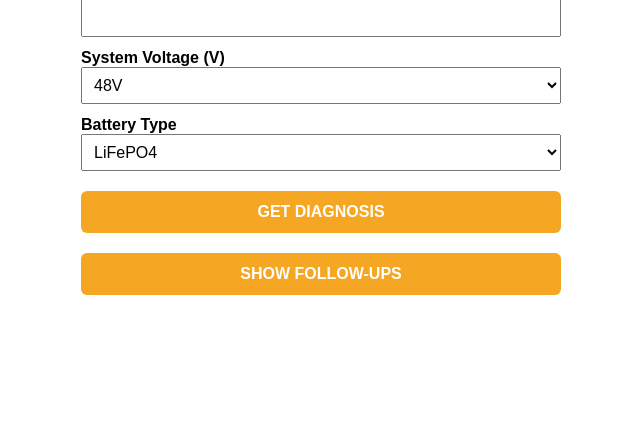
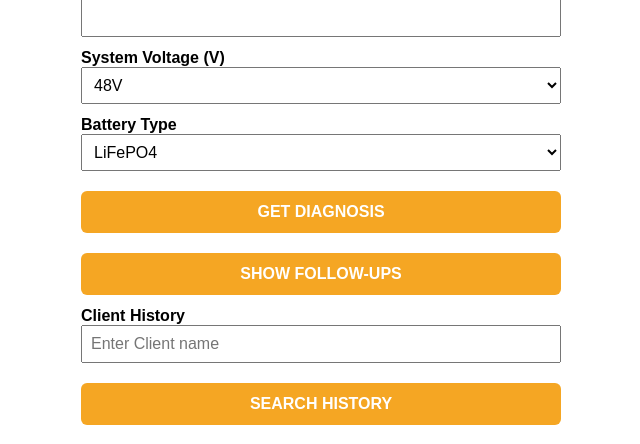
Before and after one commit to jedidiahT/solar-ai-project, a Flask app: page / in a window 1280 px wide. Shown: the part 356-800 px from the top of the page, without its empty margins (319-959 px from the left). Run offline with Flask 3, Linux system fonts and the light colour scheme.

Commit message:
Added a search terminal button for our database history and attached it to our webpage

```diff
--- a/app.py
+++ b/app.py
@@ -1,6 +1,6 @@
 from flask import Flask, request, jsonify, render_template
 
-from functions import SolarSystem, save_job, get_follow_ups, init_db
+from functions import SolarSystem, save_job, get_follow_ups, init_db, get_client_history
 
 app = Flask(__name__)
 app.json.sort_keys = False
@@ -30,5 +30,9 @@ def diagnose():
 def follow_ups():
     return {"follow_ups": get_follow_ups()}
 
+@app.route("/history")
+def history():
+    search = request.args.get("client", "")
+    return {"history": get_client_history(search)}
 if __name__ == "__main__":
     app.run(debug=True)
--- a/functions.py
+++ b/functions.py
@@ -166,6 +166,16 @@ def get_follow_ups():
        flagged.append({"client": row["client"], "diagnosis": row["diagnosis"], "date": row["date"]})
     return flagged
 
+def get_client_history(search):
+    connection = sqlite3.connect(DB_NAME)
+    connection.row_factory = sqlite3.Row
+    rows = connection.execute(
+        "SELECT client, date, battery_voltage, system_voltage, battery_type, diagnosis FROM jobs WHERE client LIKE ? ORDER BY date DESC",
+        (f"%{search}%",)
+    ).fetchall()
+    connection.close()
+    return [dict(row) for row in rows]
+
 def get_valid_int(prompt):
     while True:
         try:
--- a/templates/index.html
+++ b/templates/index.html
@@ -90,6 +90,11 @@
     <button onclick="showFollowUps()">SHOW FOLLOW-UPS</button>
     <div id="follow_ups"></div>
 
+    <label>Client History</label>
+    <input id="history_search" type="text" placeholder="Enter Client name">
+    <button onclick="showHistory()">SEARCH HISTORY</button>
+        <div id="history"></div>
+
     <script>
         async function getDiagnosis() {
             const clientName = document.getElementById("client_name").value;
@@ -129,6 +134,18 @@
             if (text === "") {text = "No follow-ups. All batteries healthy!"}
             document.getElementById("follow_ups").innerText = text
         }
+        async function showHistory() {
+            const search = document.getElementById("history_search").value;
+            const response = await fetch("/history?client=" + encodeURIComponent(search));
+            const data = await response.json();
+            let text = "";
+            for (const visit of data.history) {
+                text = text + visit.date + " | " + visit.client + " | " + visit.battery_voltage + "V | " + visit.diagnosis + "\n";
+            }
+            if (text=== "") {text = "No visits found under that name.";}
+            document.getElementById("history").innerText = text;
+
+        }
     </script>
 </body>
 </html>
```
